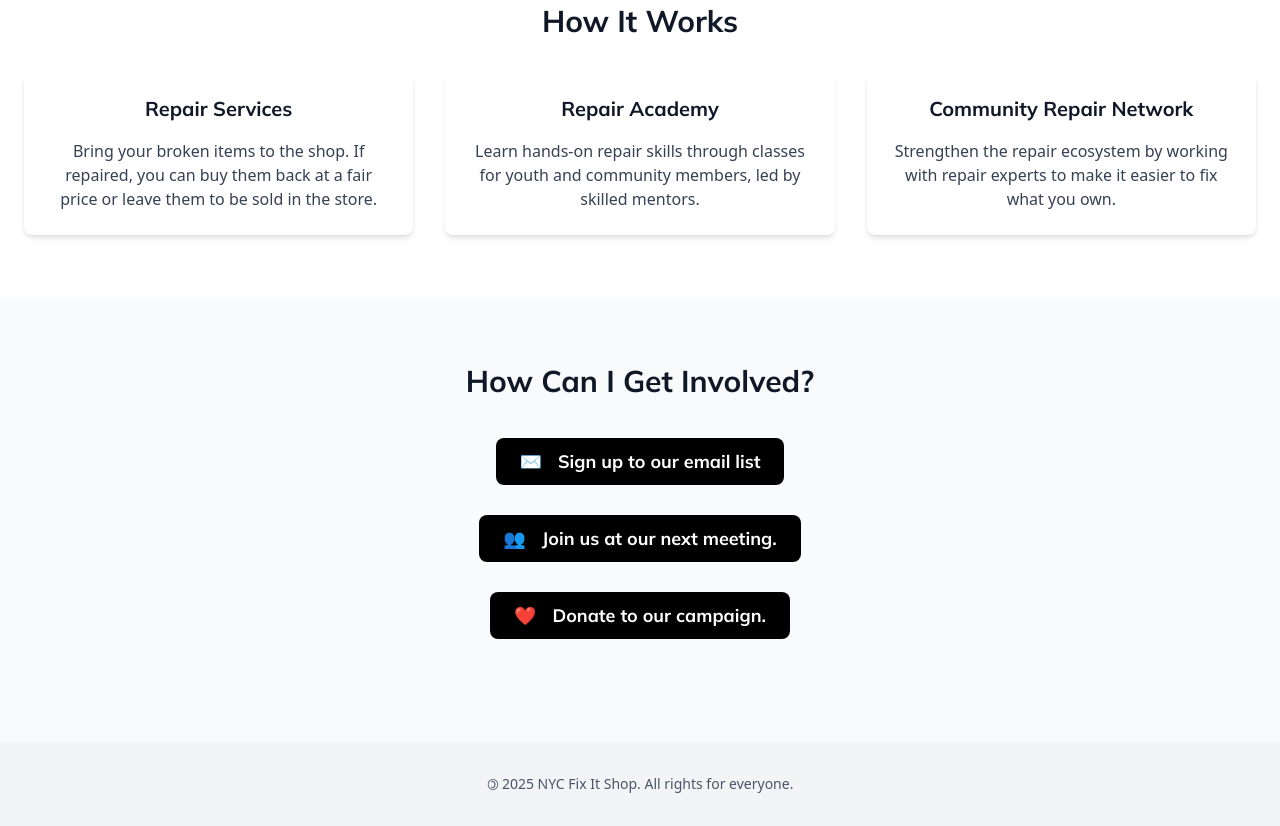
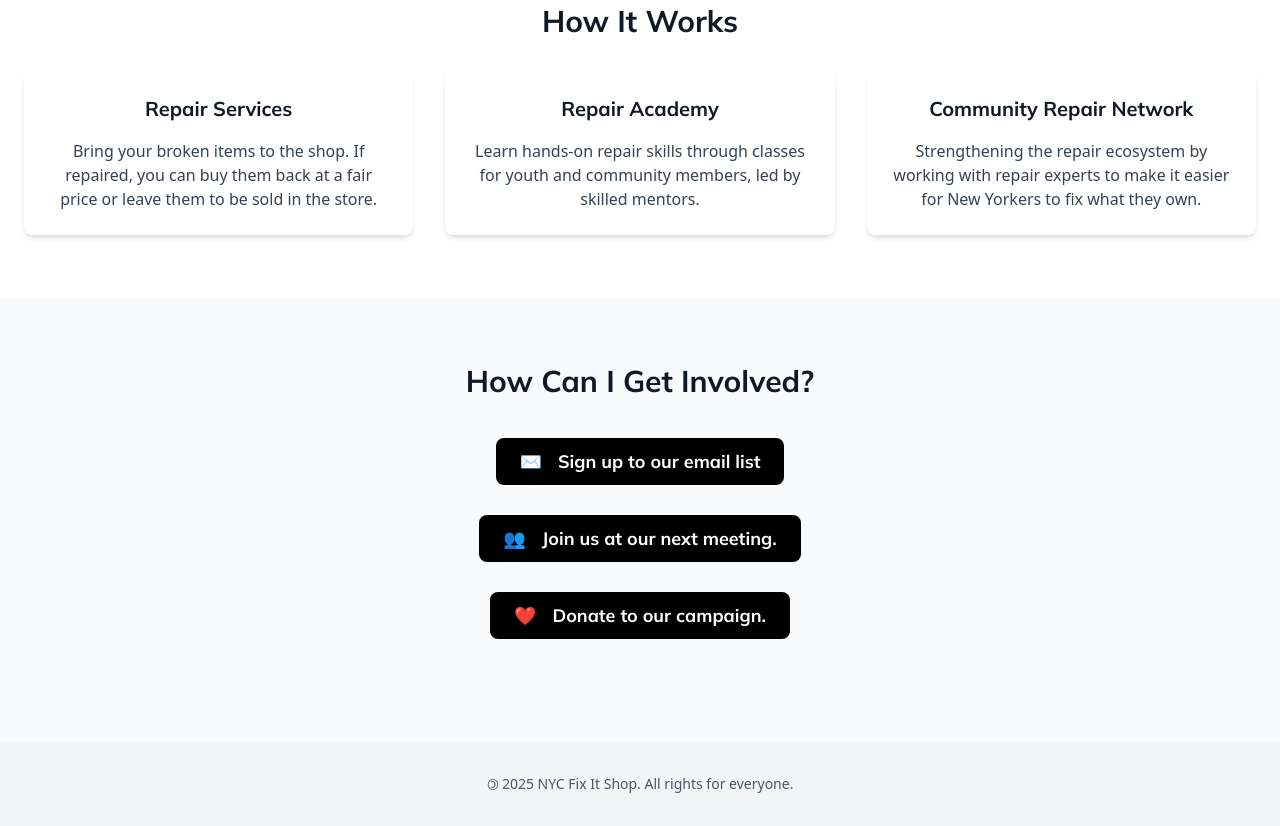
Before and after one commit to jonathan-hooper-osf/nycfixitshop.org, a website: page site/index.html in a window 1280 px wide. Shown: the part 933-1759 px from the top of the page. Drawn offline with Linux system fonts and the light colour scheme.

Commit message:
Community repair edits by nw

```diff
--- a/site/index.html
+++ b/site/index.html
@@ -88,7 +88,7 @@
           <div class="bg-white p-6 rounded-lg shadow-md">
             <h3 class="text-xl font-bold mb-4 mulish-700">Community Repair Network</h3>
             <p class="text-gray-700">
-              Strengthen the repair ecosystem by working with repair experts to make it easier to fix what you own.
+              Strengthening the repair ecosystem by working with repair experts to make it easier for New Yorkers to fix what they own.
             </p>
           </div>
         </div>
```
